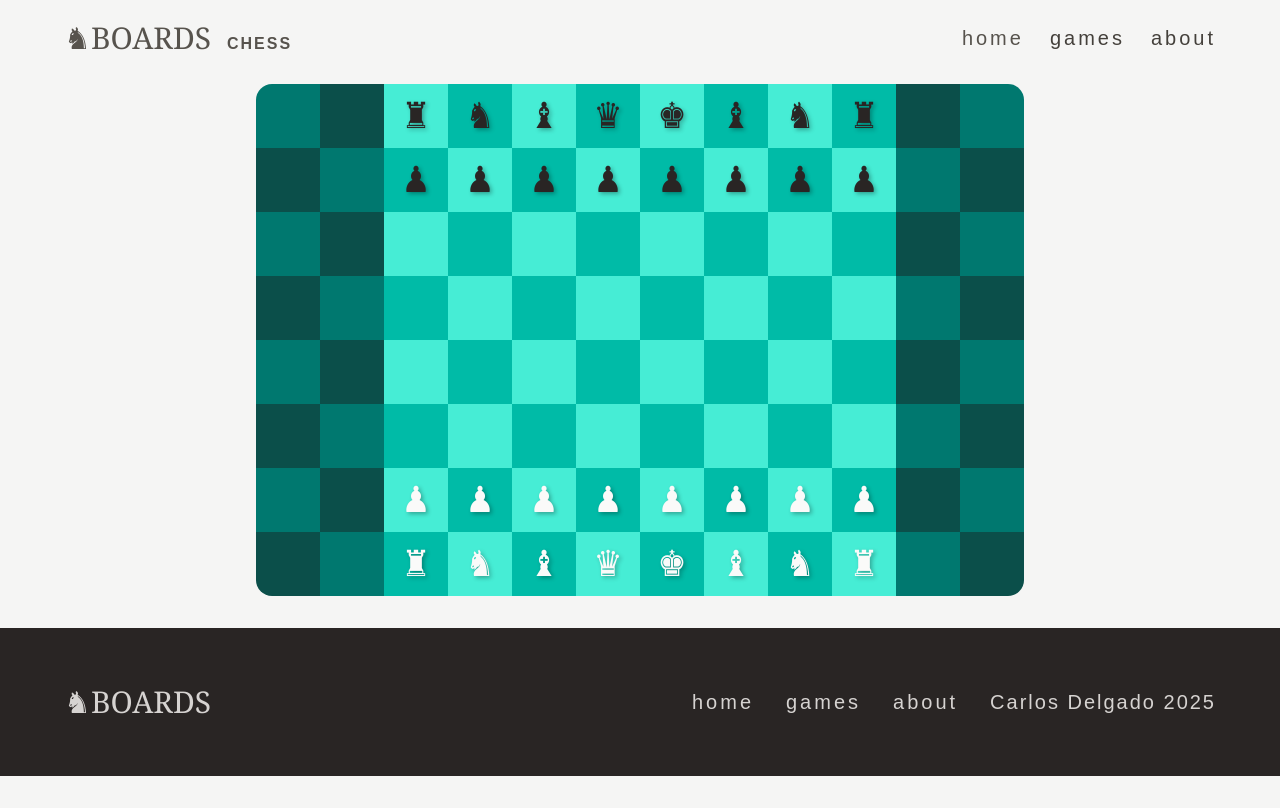
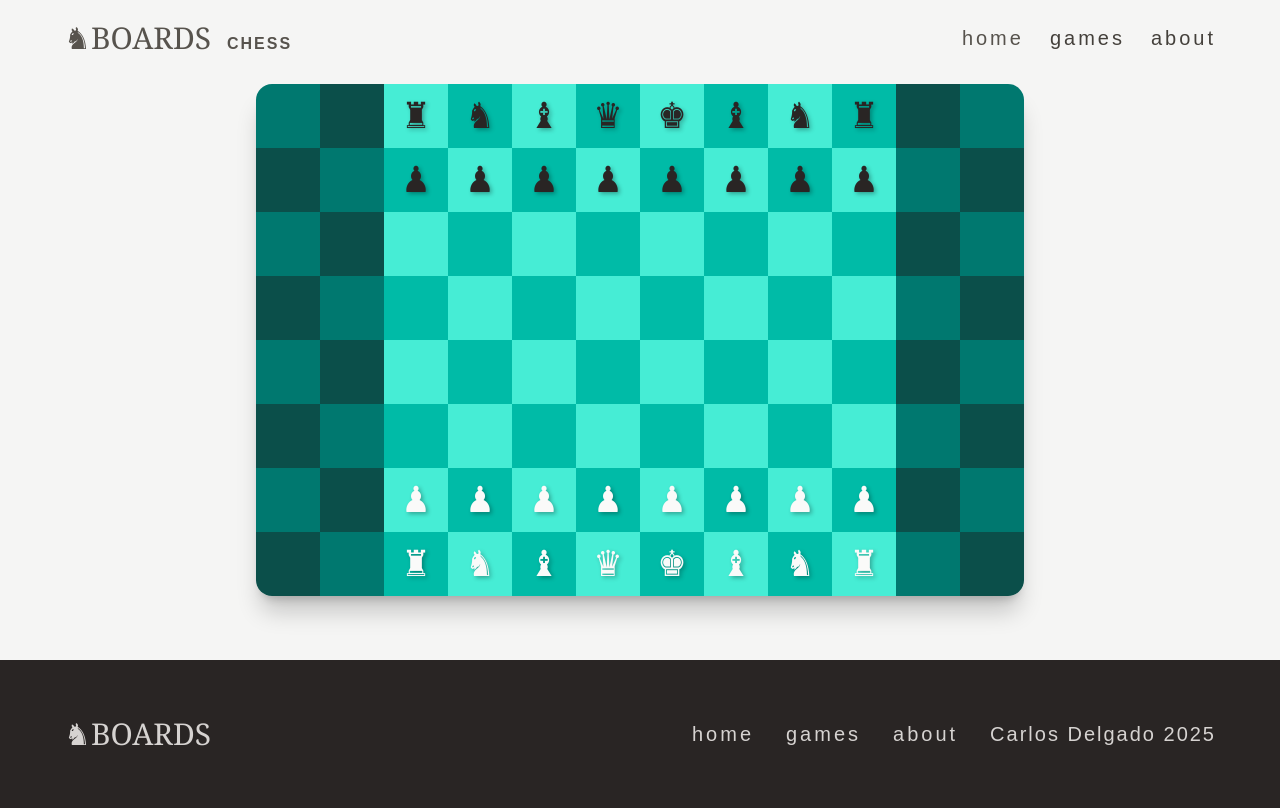
Before and after one commit to delgadociteriowa/boards-mint, a Next.js app: page /chess in a window 1280 px wide. Built offline with nearby package versions, Linux system fonts and the light colour scheme.

Commit message:
fix: Octoboard visual fix

```diff
--- a/src/components/Octoboard.tsx
+++ b/src/components/Octoboard.tsx
@@ -67,7 +67,7 @@ const Octoboard: React.FC = () => {
     <>
       {selectedGame && gameGrid.length > 0 ? (
         <main className="w-[100%] md:w-[80%] my-0 mx-auto">
-          <div className="grid w-[90%] rounded-2xl board-areas overflow-hidden mt-2 mb-8 mx-auto landscape:w-[75%]">
+          <div className="grid w-[90%] rounded-2xl board-areas overflow-hidden mt-2 mb-16 mx-auto landscape:w-[75%] shadow-xl/20">
           {gameGrid.map((row, rowIndex) => (
             row.map((cellContent, colIndex) =>{
               if (selectedGame !== 'chess' && selectedGame !== 'checkers') return null;
```
